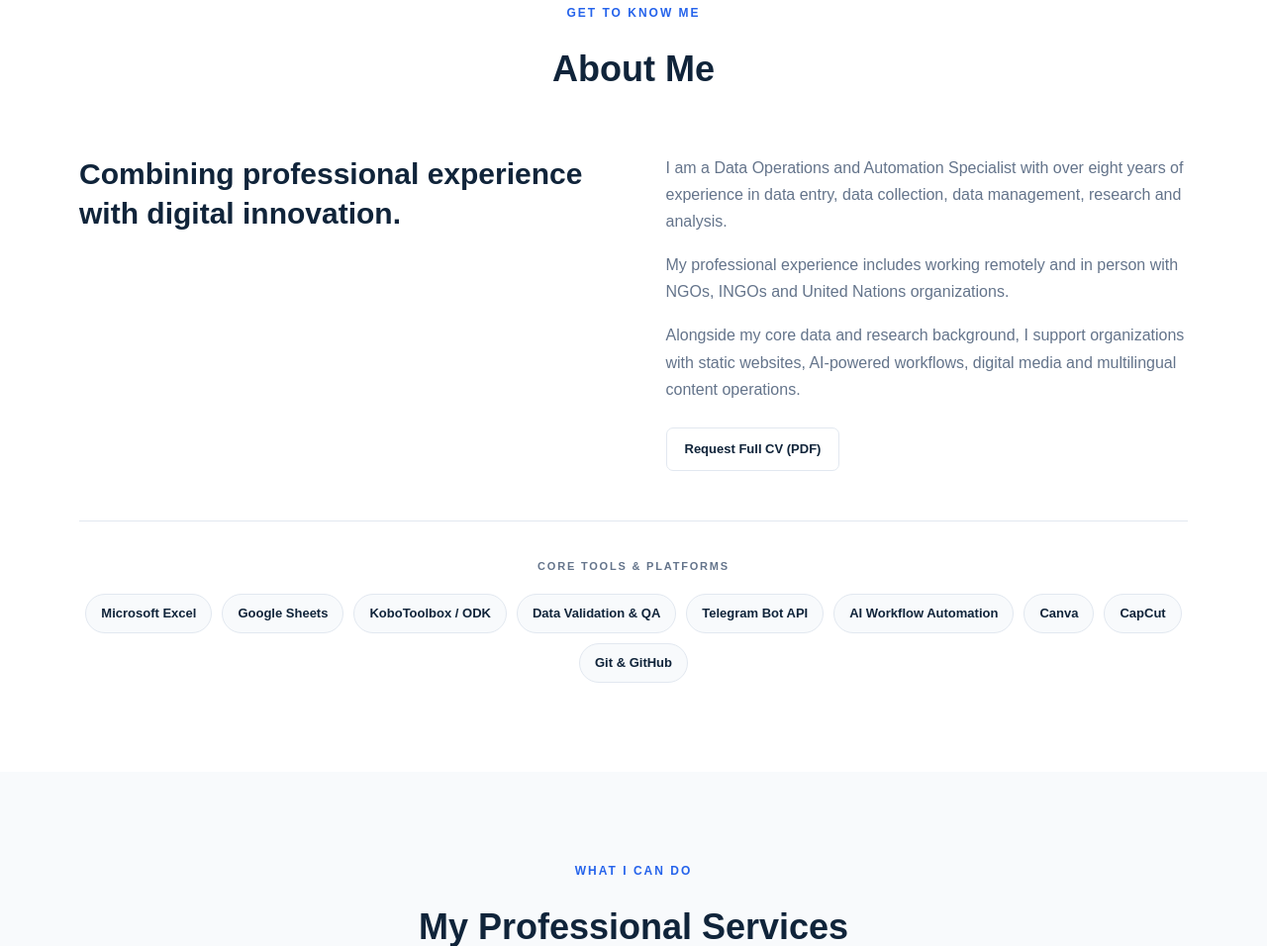
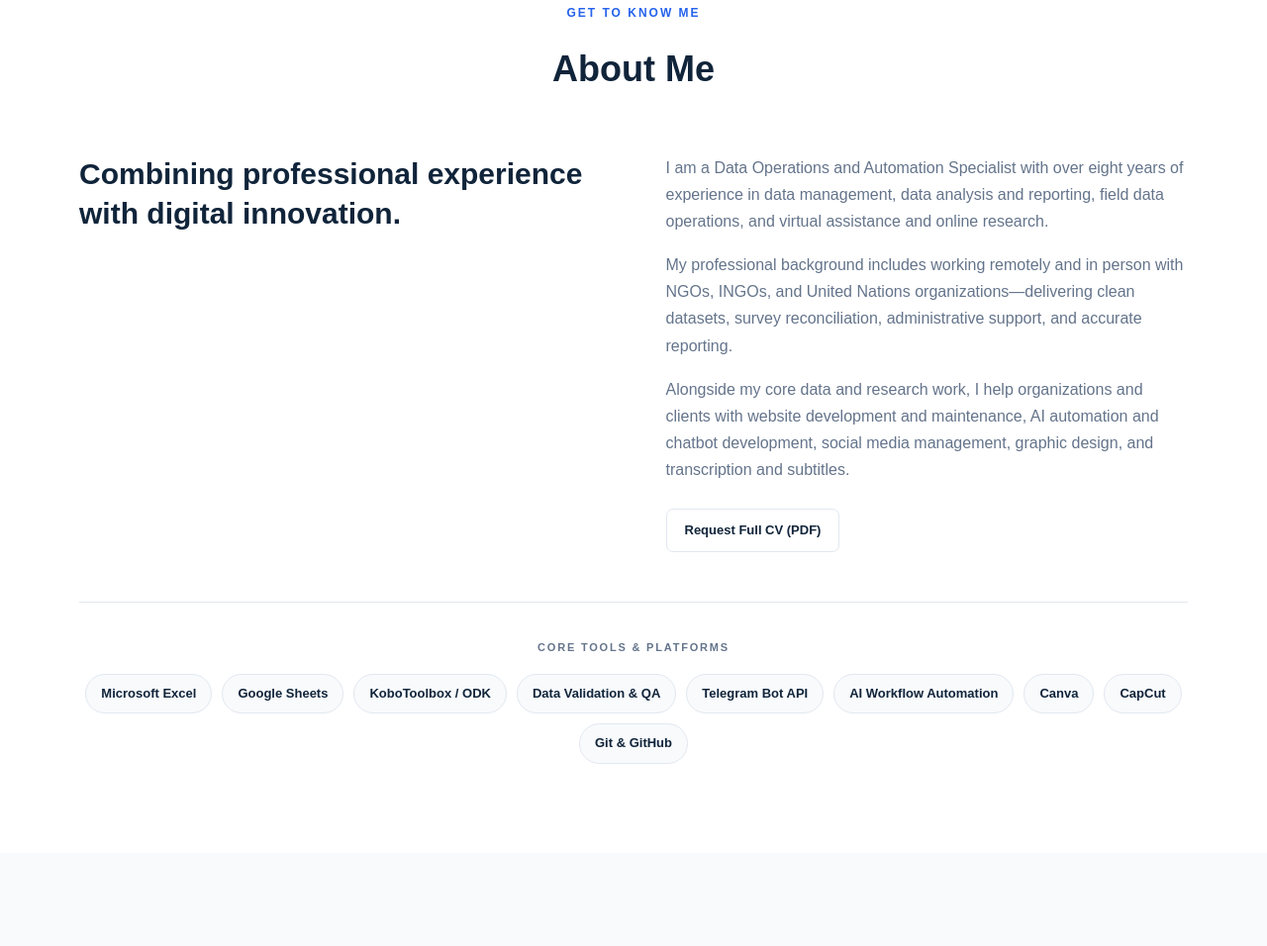
Before and after one commit to solomonhailu123/solomonhailu123.github.io, a plain HTML site: page index.html in a window 1280 px wide. Shown: the part 801-1757 px from the top of the page at 99% size. Drawn offline with Linux system fonts and the light colour scheme.

Commit message:
Update About Me section to cover all 9 professional services

```diff
--- a/index.html
+++ b/index.html
@@ -134,24 +134,26 @@
                     </div>
 
                     <div>
-                        <p>
+                                                <p>
                             I am a Data Operations and Automation Specialist
-                            with over eight years of experience in data entry,
-                            data collection, data management, research and
-                            analysis.
+                            with over eight years of experience in data management,
+                            data analysis and reporting, field data operations,
+                            and virtual assistance and online research.
                         </p>
 
                         <p>
-                            My professional experience includes working
-                            remotely and in person with NGOs, INGOs and
-                            United Nations organizations.
+                            My professional background includes working remotely
+                            and in person with NGOs, INGOs, and United Nations
+                            organizations—delivering clean datasets, survey
+                            reconciliation, administrative support, and accurate reporting.
                         </p>
 
-                                                <p>
-                            Alongside my core data and research background,
-                            I support organizations with static websites,
-                            AI-powered workflows, digital media and
-                            multilingual content operations.
+                        <p>
+                            Alongside my core data and research work, I help
+                            organizations and clients with website development
+                            and maintenance, AI automation and chatbot development,
+                            social media management, graphic design, and
+                            transcription and subtitles.
                         </p>
 
                         <a href="#contact" data-modal="modal-contact" data-subject="CV Request - Solomon Hailu" class="btn btn-outline" style="margin-top: 8px; font-size: 13px; padding: 10px 18px;">
```
